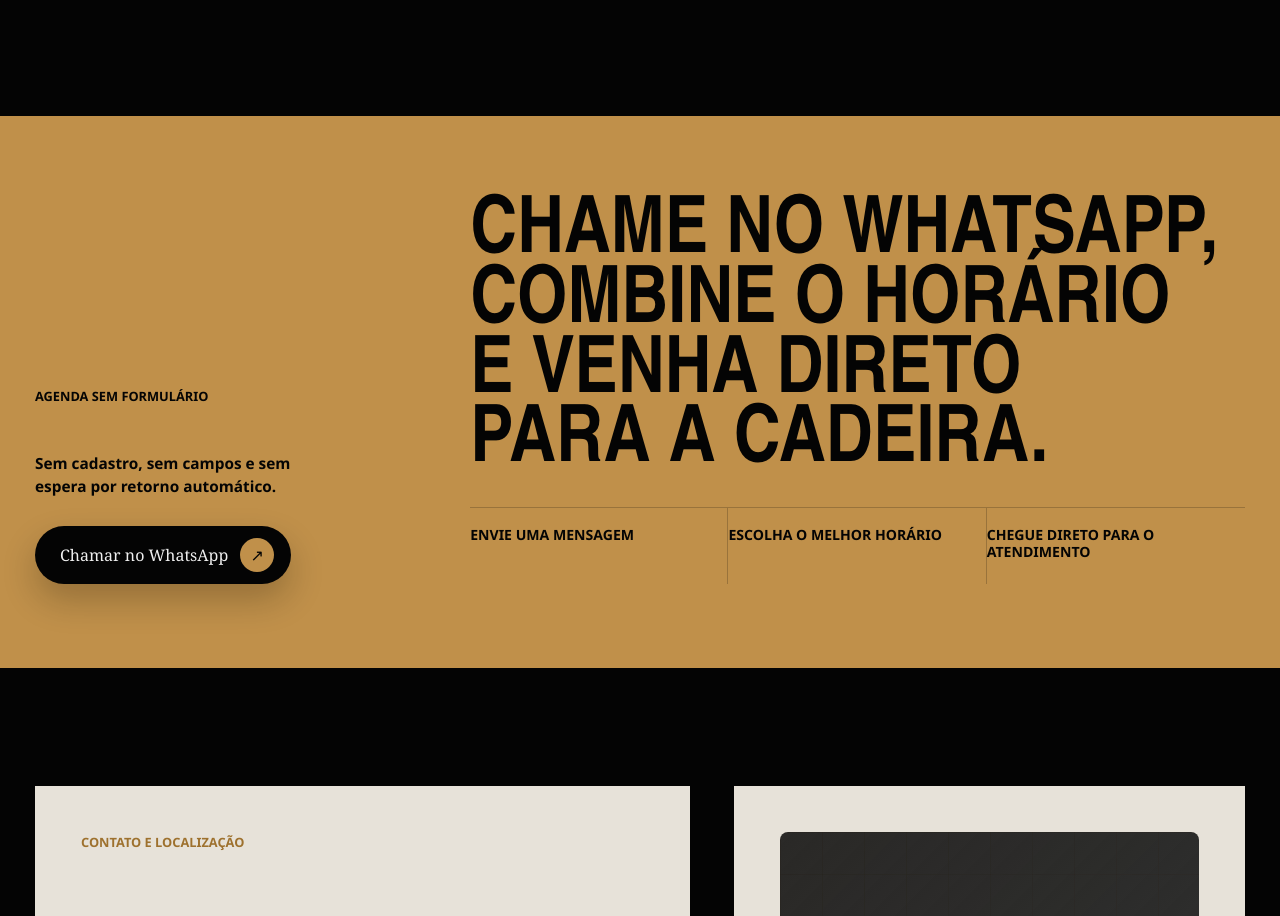
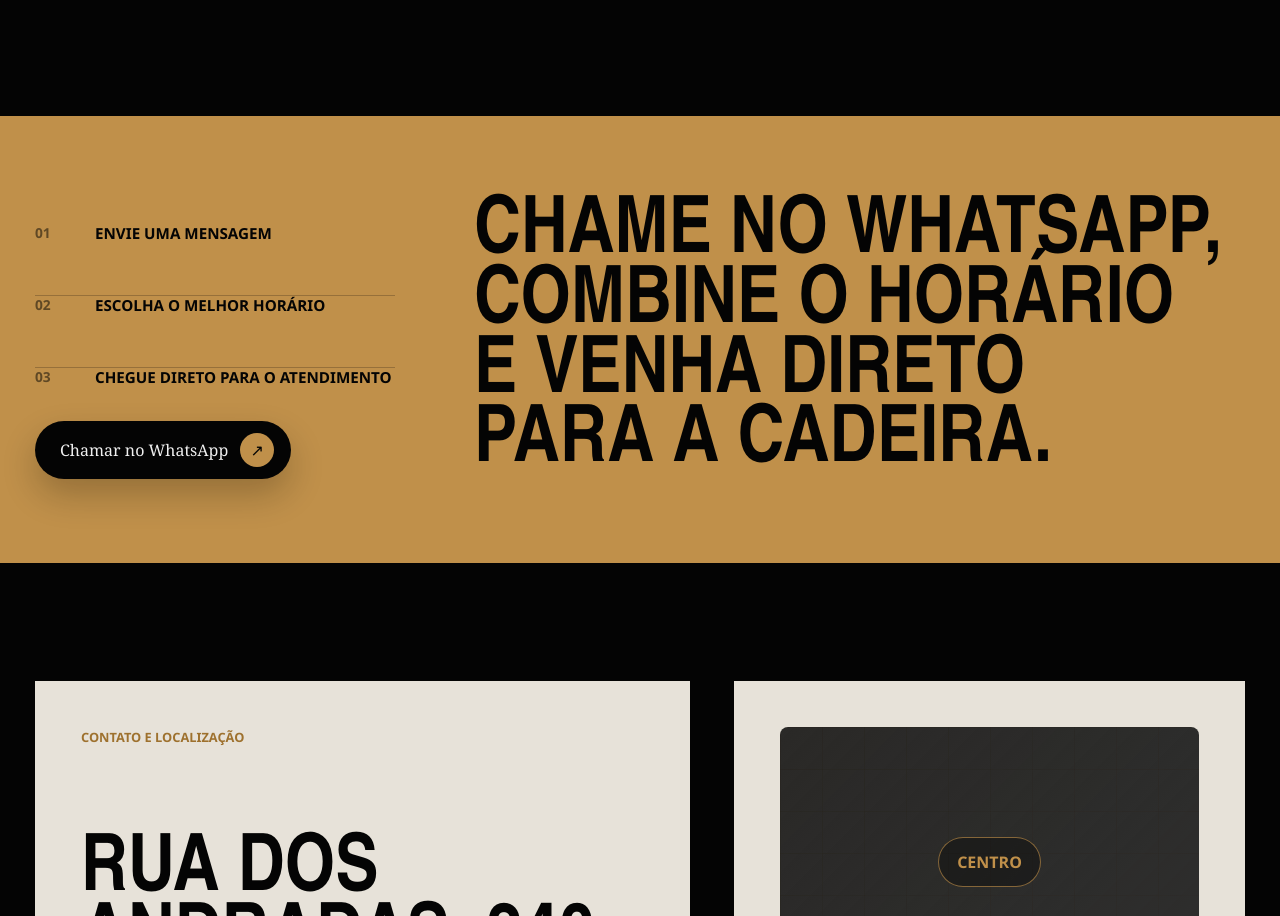
Before and after one commit to VinicioLP/landing-page-barbearia, a website built with Vite: page index.html in a window 1280 px wide. Shown: the part 3013-3929 px from the top of the page. Built offline with nearby package versions, Linux system fonts and the light colour scheme.

Commit message:
feat: refinar etapas verticais de agendamento

```diff
--- a/index.html
+++ b/index.html
@@ -169,8 +169,20 @@
         <section class="booking-band reveal" aria-labelledby="booking-title">
           <div class="section-shell booking-band__inner">
             <div class="booking-band__aside">
-              <p class="eyebrow">Agenda sem formulário</p>
-              <p>Sem cadastro, sem campos e sem espera por retorno automático.</p>
+              <ol class="booking-steps" aria-label="Como funciona o agendamento">
+                <li>
+                  <span>01</span>
+                  <strong>Envie uma mensagem</strong>
+                </li>
+                <li>
+                  <span>02</span>
+                  <strong>Escolha o melhor horário</strong>
+                </li>
+                <li>
+                  <span>03</span>
+                  <strong>Chegue direto para o atendimento</strong>
+                </li>
+              </ol>
               <a
                 class="button button--gold whatsapp-link"
                 href="https://wa.me/5511999999999?text=Ol%C3%A1%2C%20quero%20agendar%20um%20hor%C3%A1rio%20na%20Barbearia%20Corte%20Nobre."
@@ -185,11 +197,6 @@
             </div>
             <div class="booking-band__message">
               <h2 id="booking-title">Chame no WhatsApp, combine o horário e venha direto para a cadeira.</h2>
-              <ol class="booking-steps" aria-label="Como funciona o agendamento">
-                <li>Envie uma mensagem</li>
-                <li>Escolha o melhor horário</li>
-                <li>Chegue direto para o atendimento</li>
-              </ol>
             </div>
           </div>
         </section>
--- a/styles.css
+++ b/styles.css
@@ -626,8 +626,8 @@ address {
 
 .booking-band__inner {
   display: grid;
-  grid-template-columns: minmax(220px, 0.34fr) minmax(0, 0.66fr);
-  gap: 36px;
+  grid-template-columns: minmax(260px, 0.32fr) minmax(0, 0.68fr);
+  gap: 76px;
   align-items: end;
   padding-block: 84px;
 }
@@ -635,22 +635,13 @@ address {
 .booking-band__aside {
   display: grid;
   max-width: 360px;
-  gap: 28px;
+  gap: 34px;
 }
 
 .booking-band .eyebrow,
 .booking-band p,
 .booking-band h2 {
   color: var(--black);
-}
-
-.booking-band__aside p:not(.eyebrow) {
-  max-width: 30ch;
-  margin: 0;
-  font-family: var(--font-utility);
-  font-size: 0.96rem;
-  font-weight: 750;
-  line-height: 1.45;
 }
 
 .booking-band h2 {
@@ -664,28 +655,42 @@ address {
 
 .booking-steps {
   display: grid;
-  grid-template-columns: repeat(3, minmax(0, 1fr));
   gap: 0;
   padding: 0;
   margin: 0;
-  border-top: 1px solid rgb(0 0 0 / 0.2);
   list-style: none;
 }
 
 .booking-steps li {
-  min-height: 76px;
-  padding: 18px 18px 0 0;
-  border-right: 1px solid rgb(0 0 0 / 0.2);
+  display: grid;
+  grid-template-columns: 44px minmax(0, 1fr);
+  gap: 16px;
+  align-items: start;
+  min-height: 72px;
+  padding: 0 0 20px;
+  border-bottom: 1px solid rgb(0 0 0 / 0.22);
   color: var(--black);
   font-family: var(--font-utility);
-  font-size: 0.88rem;
-  font-weight: 850;
   line-height: 1.25;
   text-transform: uppercase;
 }
 
 .booking-steps li:last-child {
-  border-right: 0;
+  min-height: auto;
+  padding-bottom: 0;
+  border-bottom: 0;
+}
+
+.booking-steps span {
+  color: rgb(0 0 0 / 0.5);
+  font-size: 0.86rem;
+  font-weight: 900;
+}
+
+.booking-steps strong {
+  color: var(--black);
+  font-size: 0.95rem;
+  font-weight: 900;
 }
 
 .booking-band .button--gold {
@@ -971,14 +976,9 @@ address {
     width: 100%;
   }
 
-  .booking-steps {
-    grid-template-columns: 1fr;
-  }
-
   .booking-steps li {
     min-height: auto;
     padding: 14px 0;
-    border-right: 0;
     border-bottom: 1px solid rgb(0 0 0 / 0.2);
   }
 
```
Also changed, not shown: tests/landing.spec.js (+3 -2 lines).
